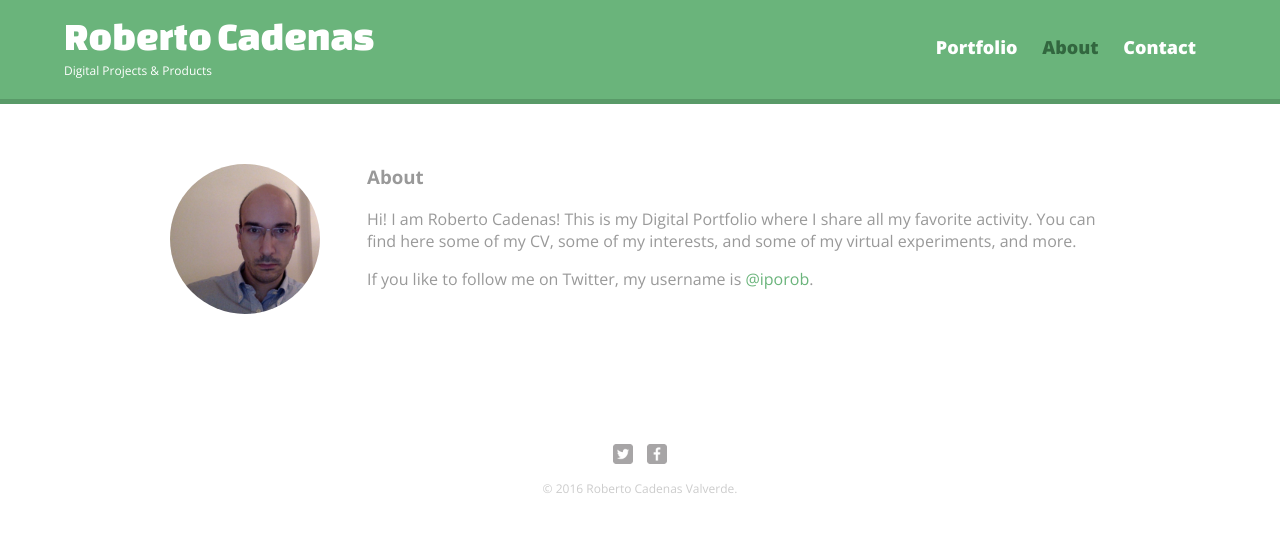
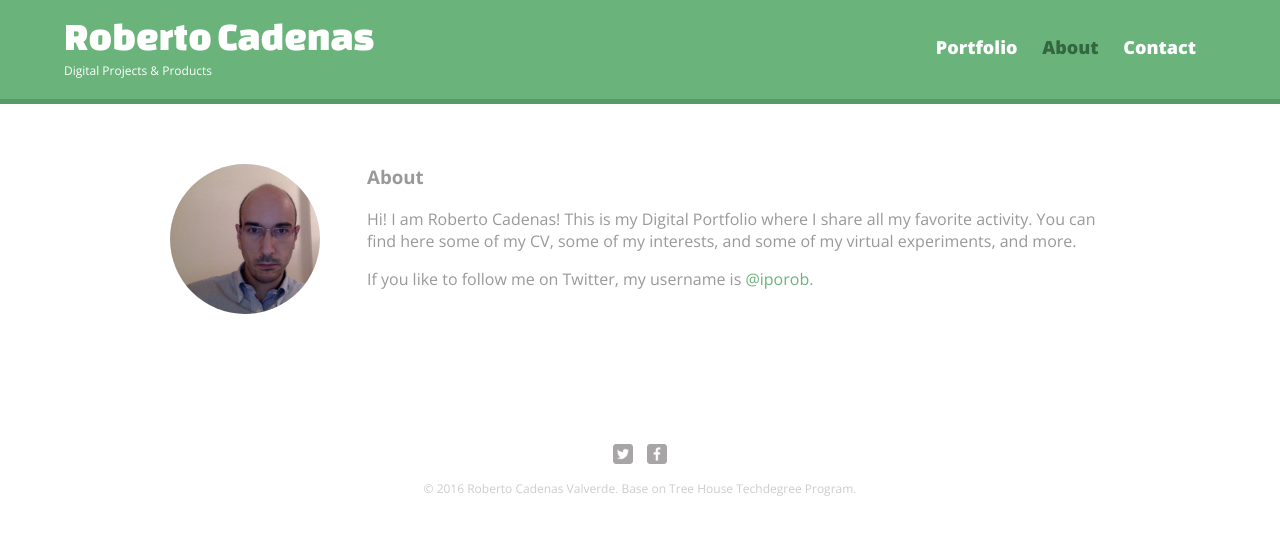
Before and after one commit to robertocadenas/portfolio, a plain HTML site: page about.html in a window 1280 px wide. Drawn offline with nearby package versions, Linux system fonts and the light colour scheme.

Commit message:
footer techdegree

```diff
--- a/about.html
+++ b/about.html
@@ -33,7 +33,7 @@
       <footer>
         <a href="http://twitter.com/iporob"><img src="img/twitter-wrap.png" alt="twitter logo" class="social-icon"></a>
         <a href="https://www.facebook.com/profile.php?id=100012385236632"><img src="img/facebook-wrap.png" alt="facebook logo" class="social-icon"></a>
-        <p>&copy; 2016 Roberto Cadenas Valverde.</p>
+        <p>&copy; 2016 Roberto Cadenas Valverde. Base on Tree House Techdegree Program.</p>
       </footer>
    </div>
   </body>
```
Also changed, not shown: contact.html (+1 -1 lines).
